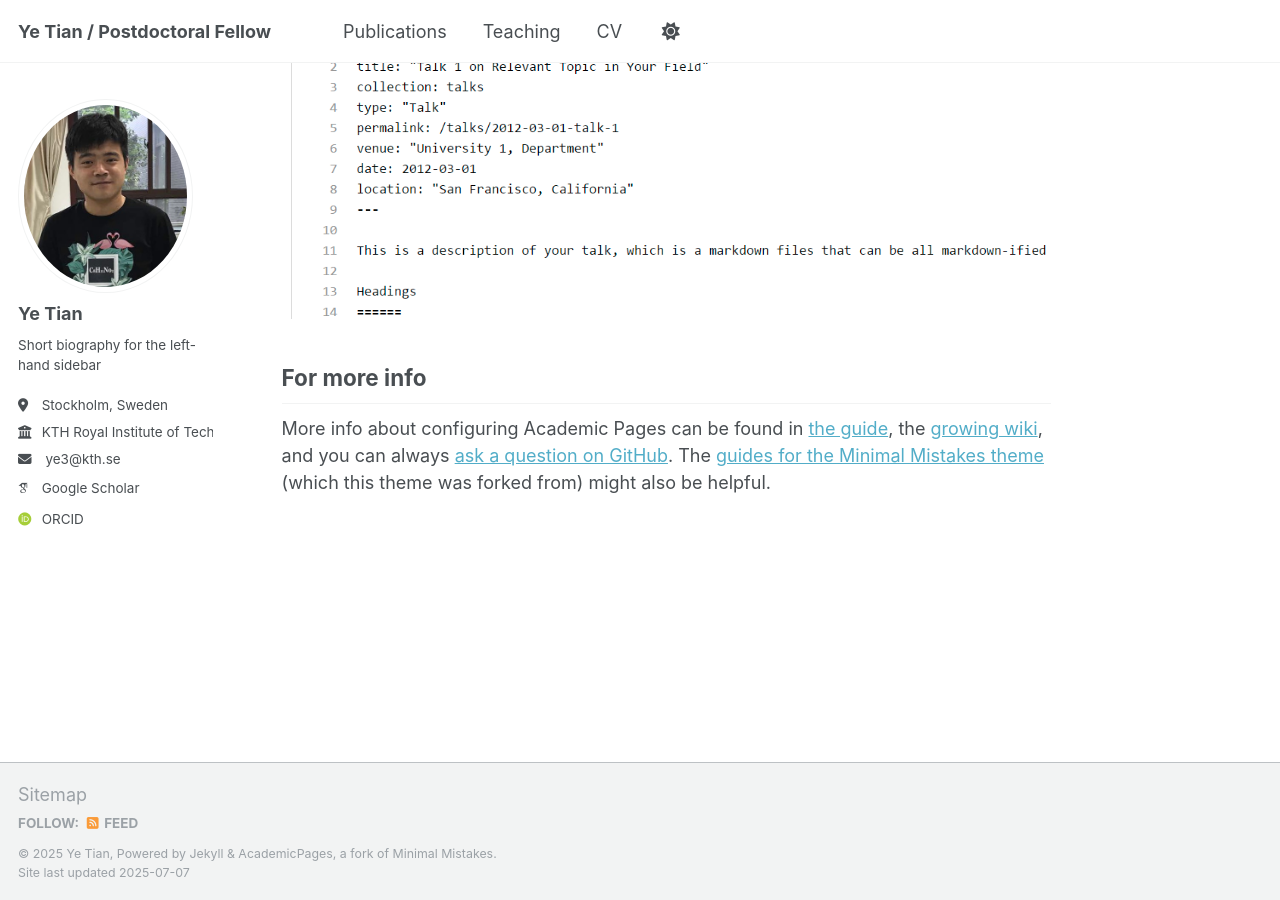
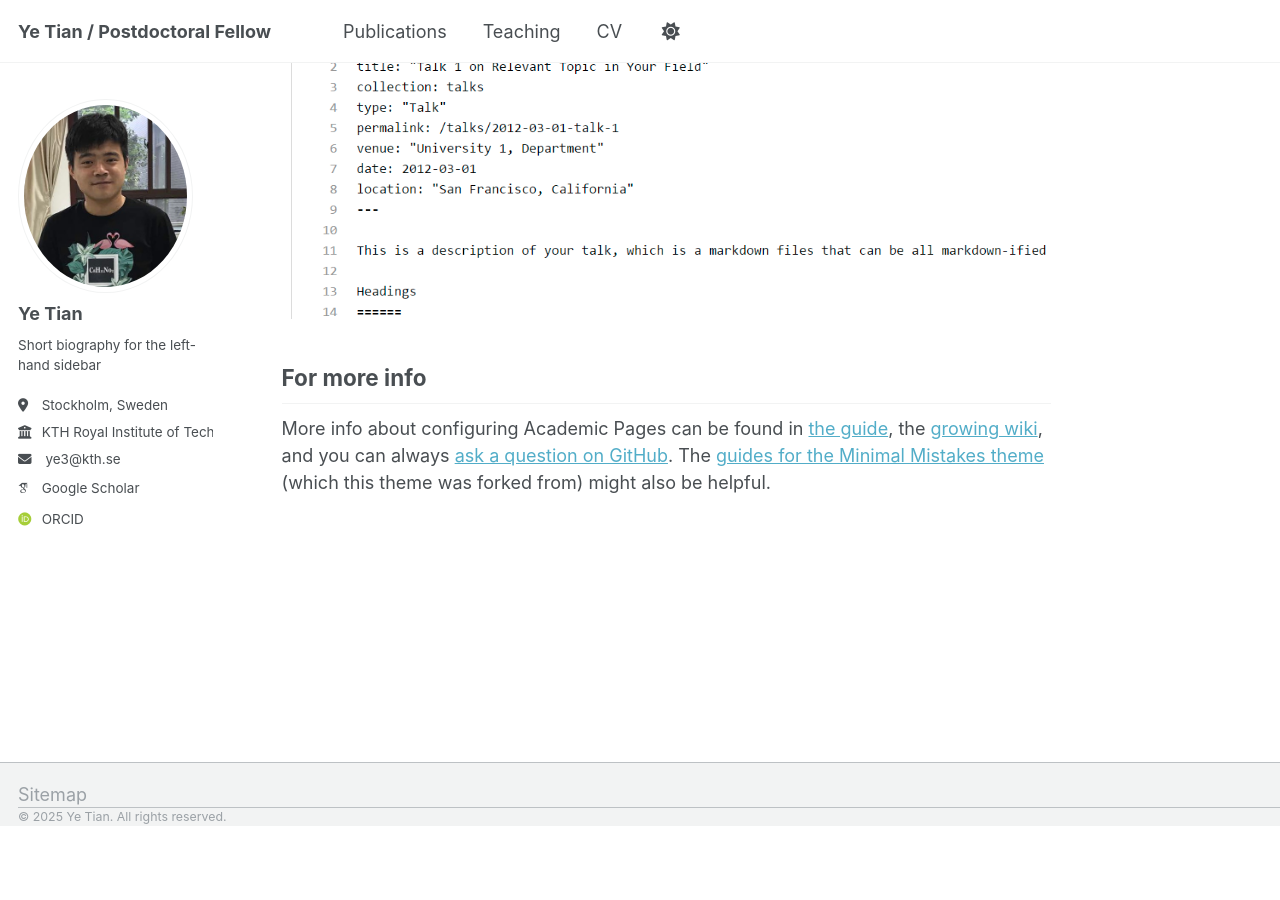
Before and after one commit to tinybeta/tinybeta.github.io, a Jekyll site: the page built from _pages/about.md, in a window 1280 px wide and 900 px high, scrolled down 2880 px. Built offline with Jekyll 4.4.1, drawn with Linux system fonts in a browser that asks for light colours; some web fonts are replaced; a script that is not in the unit is left out; after the commit the page ends 3706 px from its top, so only the background shows below that.

Commit message:
Update footer.html

```diff
--- a/_includes/footer.html
+++ b/_includes/footer.html
@@ -1,25 +1,5 @@
-{% include base_path %}
-
-{% if site.author.github or site.author.bitbucket or site.atom_feed.hide != true %}
-<div class="page__footer-follow">
-  <ul class="social-icons">
-    {% if site.data.ui-text[site.locale].follow_label %}
-      <li><strong>{{ site.data.ui-text[site.locale].follow_label }}</strong></li>
-    {% endif %}
-    {% if site.author.github %}
-      <li><a href="http://github.com/{{ site.author.github }}"><i class="fab fa-github" aria-hidden="true"></i> GitHub</a></li>
-    {% endif %}
-    {% if site.author.bitbucket %}
-      <li><a href="http://bitbucket.org/{{ site.author.bitbucket }}"><i class="fab fa-bitbucket" aria-hidden="true"></i> Bitbucket</a></li>
-    {% endif %}
-    {% if site.atom_feed.hide != true %}
-    <li><a href="{% if site.atom_feed.path %}{{ site.atom_feed.path }}{% else %}{{ base_path }}/feed.xml{% endif %}"><i class="fa fa-fw fa-rss-square" aria-hidden="true"></i> {{ site.data.ui-text[site.locale].feed_label | default: "Feed" }}</a></li>
-    {% endif %}
-  </ul>
+<div class="page__footer">
+  <div class="page__footer-copyright">
+    © 2025 Ye Tian. All rights reserved.
+  </div>
 </div>
-{% endif %}
-
-<div class="page__footer-copyright">
-  &copy; {{ site.time | date: '%Y' }} {{ site.name | default: site.title }}, {{ site.data.ui-text[site.locale].powered_by | default: "Powered by" }} <a href="http://jekyllrb.com" rel="nofollow">Jekyll</a> &amp; <a href="https://github.com/academicpages/academicpages.github.io">AcademicPages</a>, a fork of <a href="https://mademistakes.com/work/minimal-mistakes-jekyll-theme/" rel="nofollow">Minimal Mistakes</a>.<br />
-  Site last updated {{ "now" | date: '%Y-%m-%d' %}}
-</div>
```
